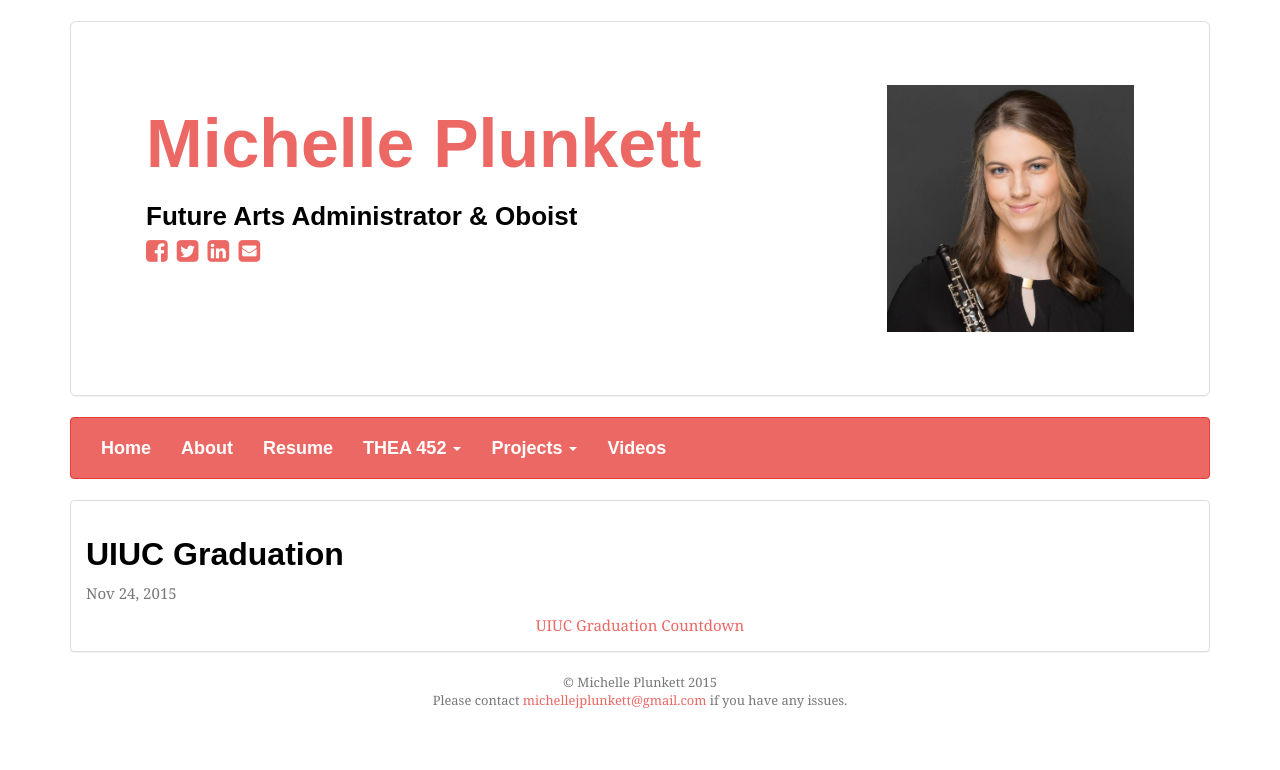
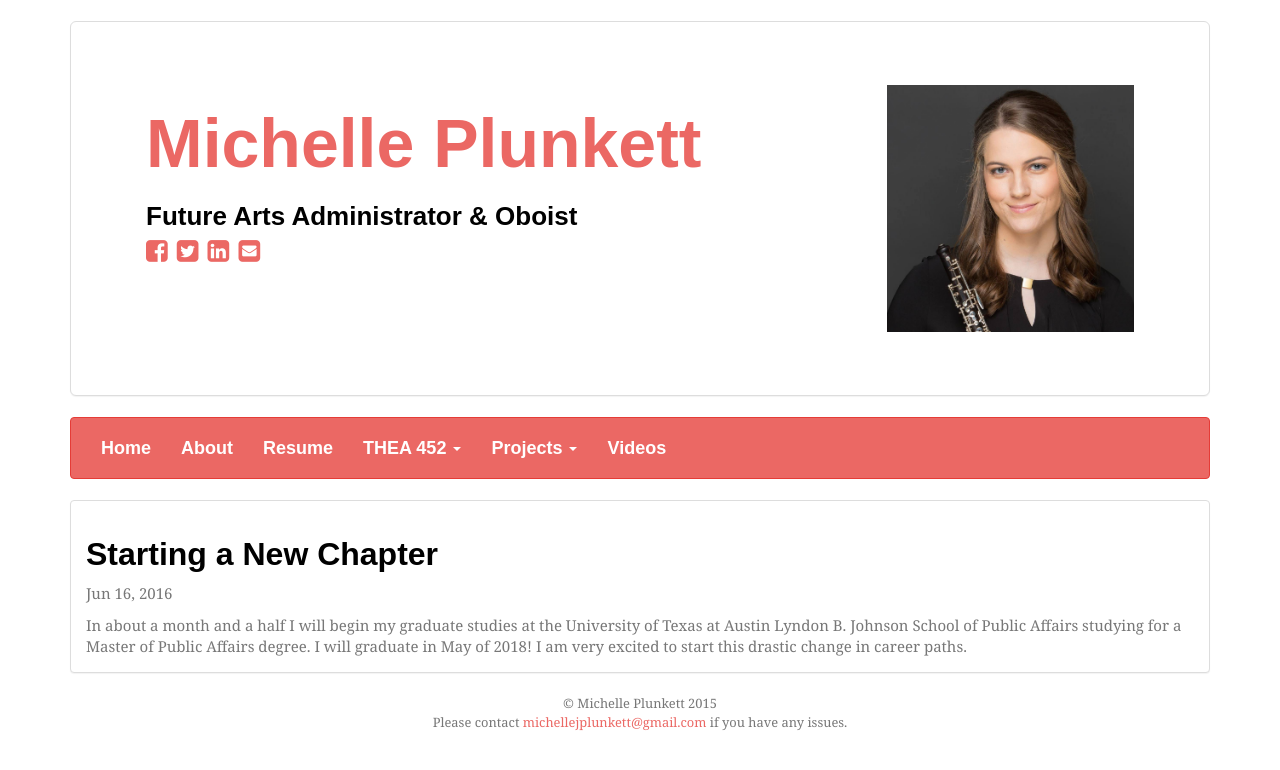
Before and after one commit to michelleplunkett/michelleplunkett.github.io, a Jekyll site: the page built from posts/_posts/2015-11-24-graduation.html, in a window 1280 px wide. Shown: the top 770 px of the page. Built offline with Jekyll 4.4.1, drawn with Linux system fonts in a browser that asks for light colours; nearby versions of some CDN libraries; some web fonts are replaced; Markdown is read by kramdown in place of the engine named in the settings; a script that is not in the unit is left out.

Commit message:
Update 2015-11-24-graduation.html

```diff
--- a/posts/_posts/2015-11-24-graduation.html
+++ b/posts/_posts/2015-11-24-graduation.html
@@ -1,7 +1,9 @@
 ---
 layout: post
-title:  "UIUC Graduation"
-date:   2015-11-24 13:46:00
+title:  "Starting a New Chapter"
+date:   2016-06-16 10:31:00
 ---
 
- <center><div id="tc_45425"><a title="UIUC Graduation" href="http://www.tickcounter.com/countdown/20160514120000pm/w1870owdhms/1/UIUC_Graduation">UIUC Graduation</a> <a title="Countdown online" href="http://www.tickcounter.com">Countdown</a></div><script type="text/javascript">(function(){var s = document.createElement("script");s.src = "http://www.tickcounter.com/widget/countdown/20160514120000pm/w1870owdhms/1/45425/625/000000ffffff3b5998/UIUC_Graduation";s.async = "async";s.type = "text/javascript";var x = document.getElementById("tc_45425");x.insertBefore(s,x.lastChild);}());</script></center>
+In about a month and a half I will begin my graduate studies at the University of Texas at Austin Lyndon B. Johnson School of Public Affairs studying for a Master of Public Affairs degree.
+
+I will graduate in May of 2018! I am very excited to start this drastic change in career paths.
```
